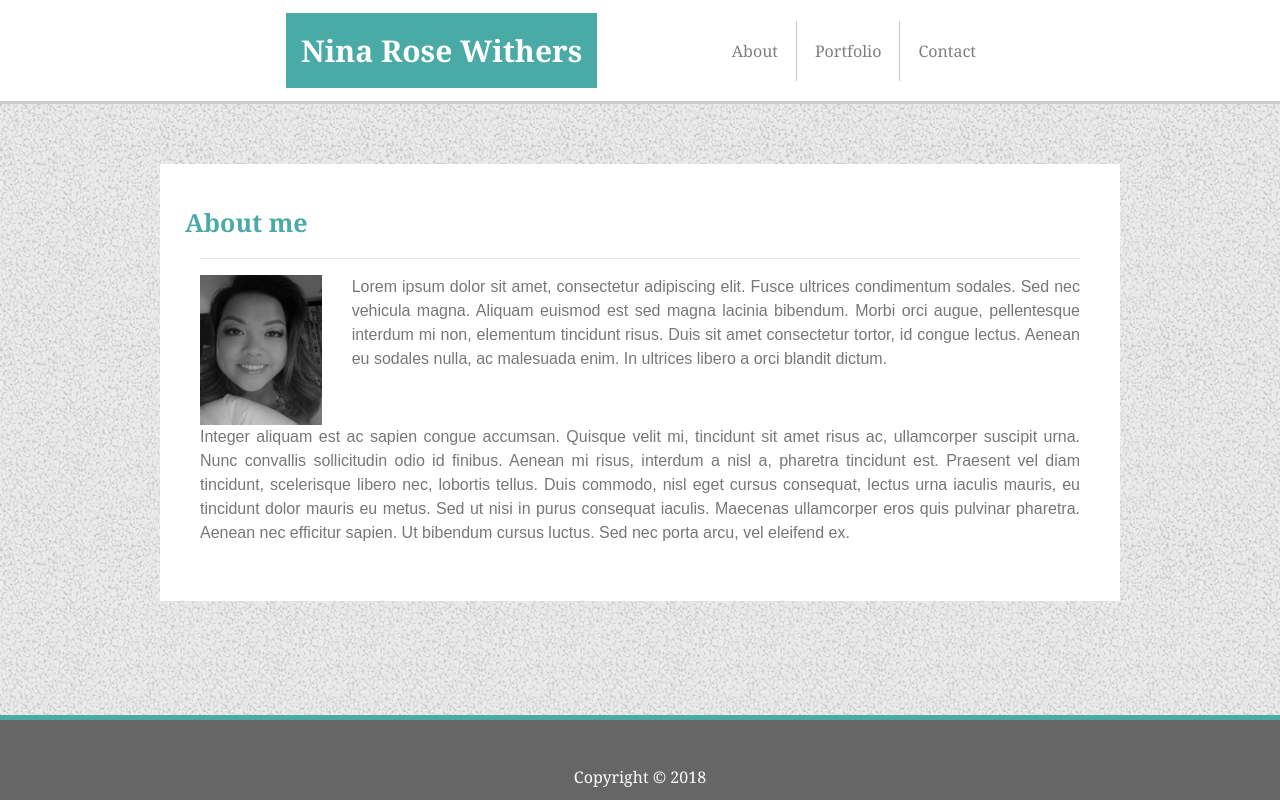
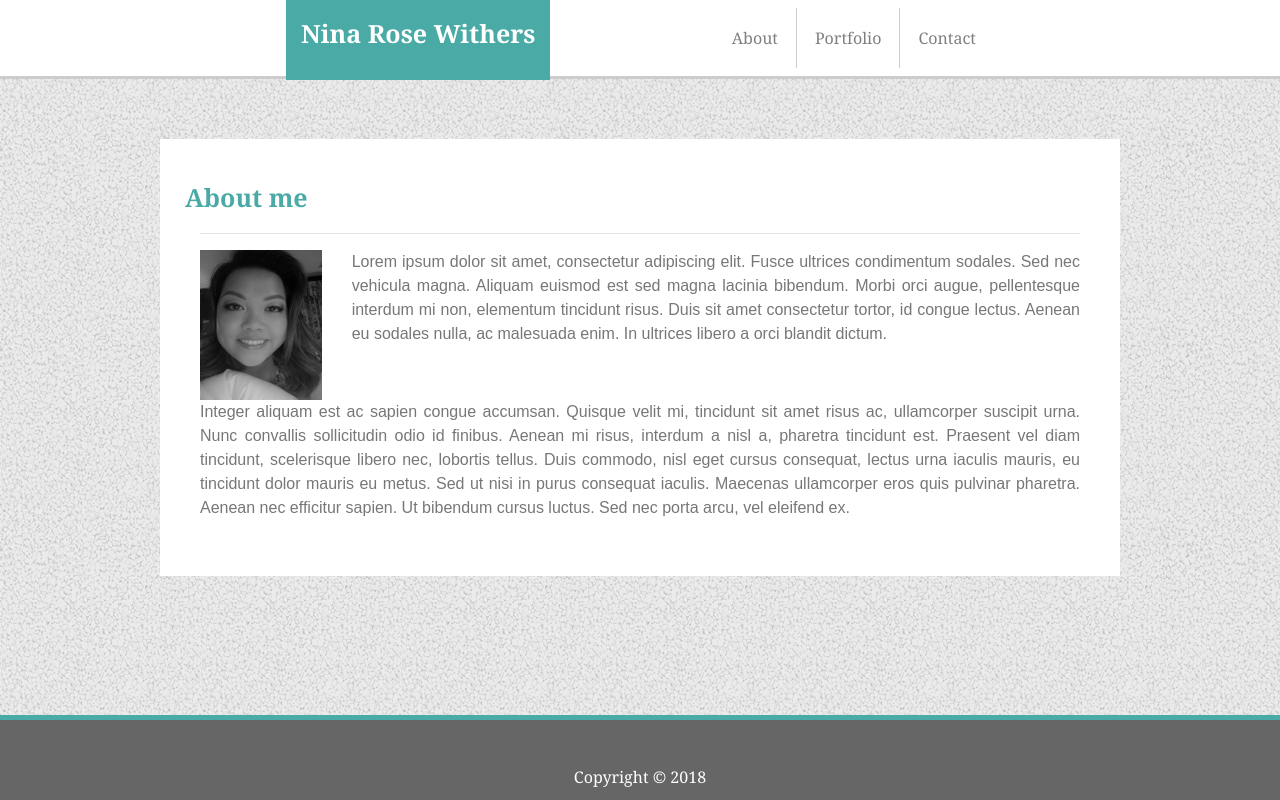
Before and after one commit to nrgtwithers/Bootstrap-Porfolio, a plain HTML site: page index.html in a window 1280 px wide. Drawn offline with nearby package versions, Linux system fonts and the light colour scheme; files that its build step writes are made by us from their sources; files whose address does not match are found by name.

Commit message:
changed header

```diff
--- a/assets/css/style.css
+++ b/assets/css/style.css
@@ -3,7 +3,6 @@ html, body{
     font-family: Georgia, 'Times New Roman', Times, serif;
 }
 
-/* Container holding the image and the text */
 .container {
     position: relative;
 }
@@ -13,10 +12,14 @@ html, body{
     color: #ffffff;
     font-family: Georgia, 'Times New Roman', Times, serif;
     font-weight: bold;
-    font-size: 30px;
+    max-width: 270px;
+    margin-left: 0%;
     padding: 15px;
+    font-size: 25px;
+    top: 0%;
+    bottom: 90%;
+    position: fixed;
 }
-
 .caption{
     color: #4aaaa5;
     font-size: 25px;
@@ -38,7 +41,6 @@ html, body{
     width: 150px;
 }
 
-/* Bottom right text */
 .text-block {
     position: absolute;
     top: 100px;
@@ -66,6 +68,7 @@ html, body{
     margin-top: 0px !important;
     margin-bottom: 0px !important;
     background-color: #ffffff;
+    position: relative;
 
 }
 
@@ -135,3 +138,5 @@ html, body{
   and (-webkit-min-device-pixel-ratio: 2) {
 
 }
+
+/* This is where the media queries should be. Had issues with making the header perfect for the mobile/tablet. /*
--- a/index.html
+++ b/index.html
@@ -10,15 +10,16 @@
 </head>
 
 <body>
+    <header style="padding:0px;">
   <div class="header">
-    <nav class="navbar navbar-expand-lg navbar-light bg-white">
+    <nav class="navbar navbar-expand-lg navbar-light bg-white style=“padding:0px;">
   <a class="navbar-brand" href="#">
       <div class="name">Nina Rose Withers</div>
     </a>
-  <button class="navbar-toggler" type="button" data-toggle="collapse" data-target="#navbarNavAltMarkup" aria-controls="navbarNavAltMarkup" aria-expanded="false" aria-label="Toggle navigation">
+  <button class="navbar-toggler" type="button" data-toggle="collapse" data-target="#navbarNavAltMarkup" aria-controls="navbarNavAltMarkup" aria-expanded="false" aria-label="Toggle navigation style=“padding:0px;">
     <span class="navbar-toggler-icon"></span>
   </button>
-  <div class="collapse navbar-collapse" id="navbarNavAltMarkup">
+  <div class="collapse navbar-collapse" id="navbarNavAltMarkup style=“padding:0px;">
       <div class="navbar-nav ml-auto">
       <div class="li"><a class="nav-item nav-link" href="index.html">About</a></div>
       <div class="li"><a class="nav-item nav-link" href="portfolio.html">Portfolio</a></div>
@@ -27,6 +28,8 @@
   </div>
 </nav>
 </div>
+</header>
+
 <div class="main">
     <div class="row">
     <div class="caption">About me</div>
```
